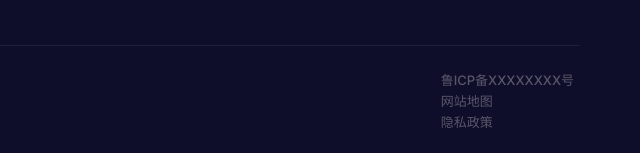
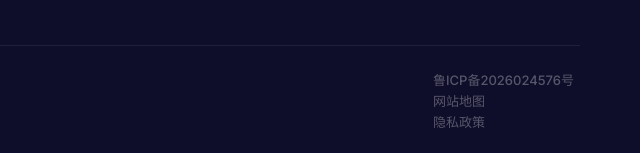
Before and after one commit to FallnAnge1/dfkefu, a plain HTML site: page index.html in a window 1280 px wide. Shown: the part 8664-8817 px from the top of the page, 640-1280 px from the left. Drawn offline with Linux system fonts and the light colour scheme.

Commit message:
添加ICP备案号 鲁ICP备2026024576号

```diff
--- a/index.html
+++ b/index.html
@@ -1243,7 +1243,7 @@
     <div class="footer-bottom">
         <span>Copyright © 2025 山东巅峰网络科技有限公司 All Rights Reserved.</span>
         <div>
-            <a href="#">鲁ICP备XXXXXXXX号</a>
+            <a href="https://beian.miit.gov.cn/" target="_blank" rel="nofollow">鲁ICP备2026024576号</a>
             <a href="/sitemap.html">网站地图</a>
             <a href="/privacy.html">隐私政策</a>
         </div>
```
